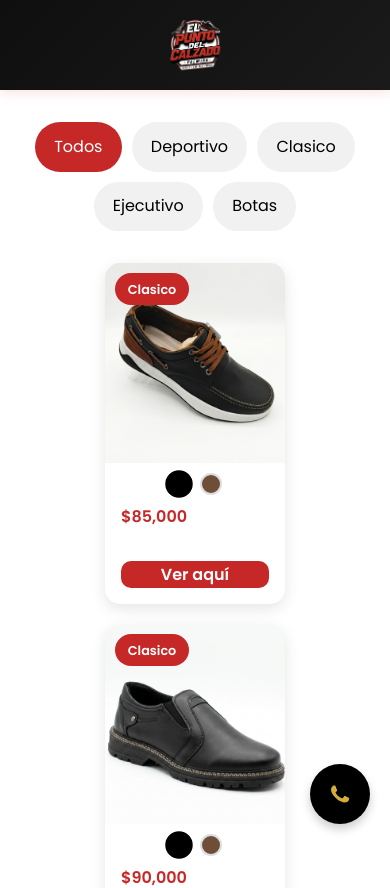
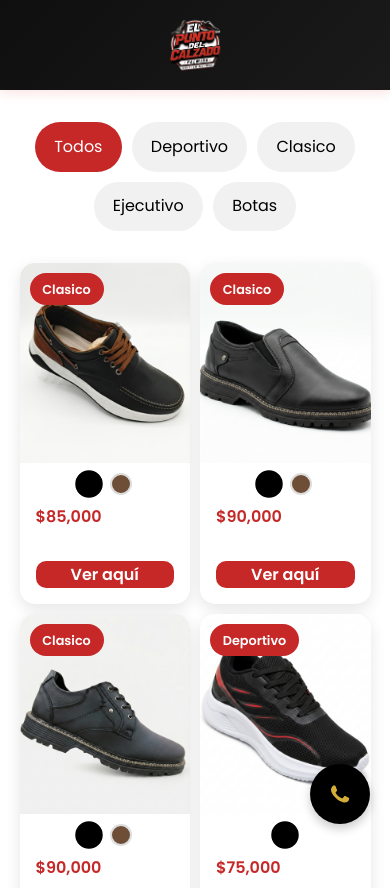
Before and after one commit to Deivid2005/vite-project, a Vue app: page /caballero in a window 390 px wide. Shown: the top 888 px of the page. Built offline with nearby package versions, Linux system fonts and the light colour scheme.

Commit message:
actualizacion 4

```diff
--- a/src/pages/Caballero.vue
+++ b/src/pages/Caballero.vue
@@ -177,6 +177,7 @@ const productosFiltrados = computed(() => {
 .layout{
     margin: 0;
     padding: 0;
+    display: flex;
     min-height: 100vh;
     flex-direction: column;
     font-family: 'Poppins', sans-serif;
@@ -330,11 +331,15 @@ main{
 @media (max-width: 768px){
 
 
-.producto{
-    width: 180px;
+  .productos{
+        display: grid;
+        grid-template-columns: repeat(2, 1fr);
+        gap: 10px;
+    }
 
-}
-
+    .producto{
+        width: 100%;
+    }
 
 
 .producto img{
```
